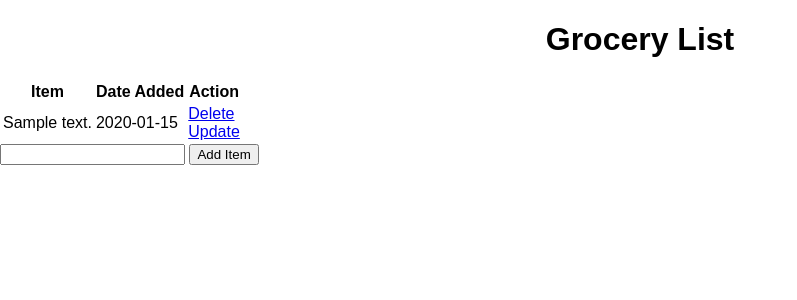
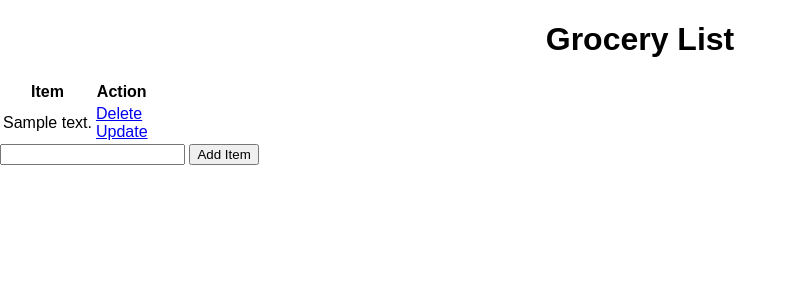
Before and after one commit to jsattari/liist, a Flask app: page / in a window 1280 px wide. Shown: the top 300 px of the page, without its empty margins (0-797 px from the left). Run offline with Flask 2, Linux system fonts and the light colour scheme; tables that the repository leaves empty hold one stand-in row (values such as "Sample post").

Commit message:
removed column of data from liist table

```diff
--- a/app.py
+++ b/app.py
@@ -20,7 +20,7 @@ class Todo(db.Model):
     def __repr__(self):
         return f'<Lists {self.id}>'
 
-# page paths
+# main list
 @app.route('/', methods=['POST', 'GET'])
 def index():
     if request.method == 'POST':
--- a/templates/index.html
+++ b/templates/index.html
@@ -14,13 +14,11 @@
     <table>
         <tr>
             <th>Item</th>
-            <th>Date Added</th>
             <th>Action</th>
         </tr>
         {% for list in lists %}
             <tr>
                 <td>{{list.content}}</td>
-                <td>{{list.date_created.date()}}</td>
                 <td>
                     <a href="/delete/{{list.id}}">Delete</a>
                     <br>
```
